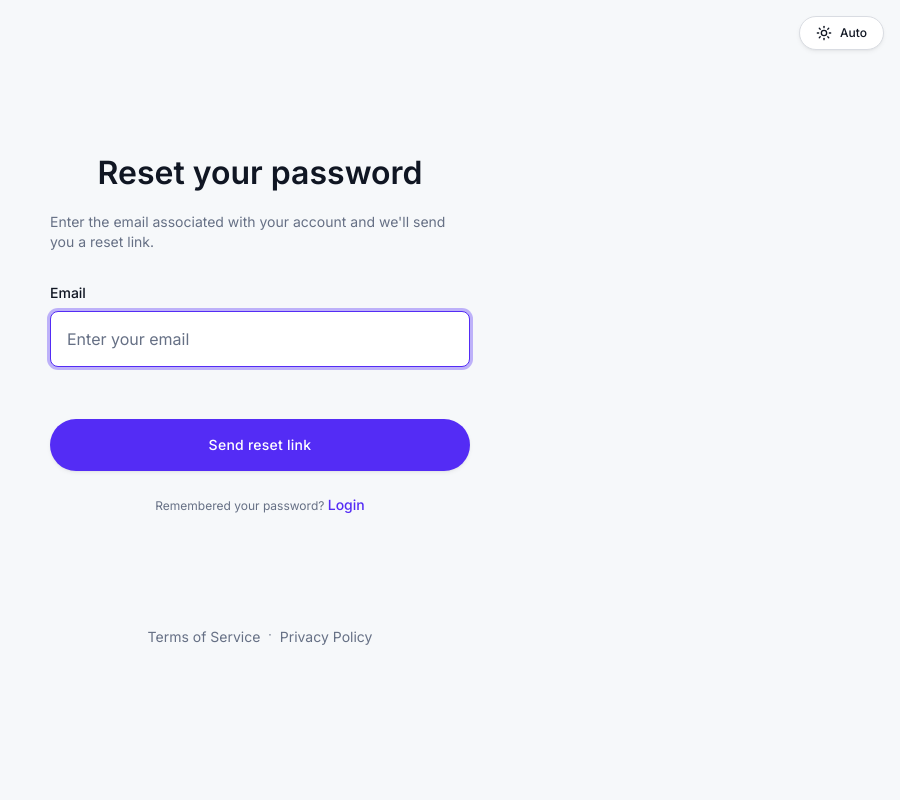
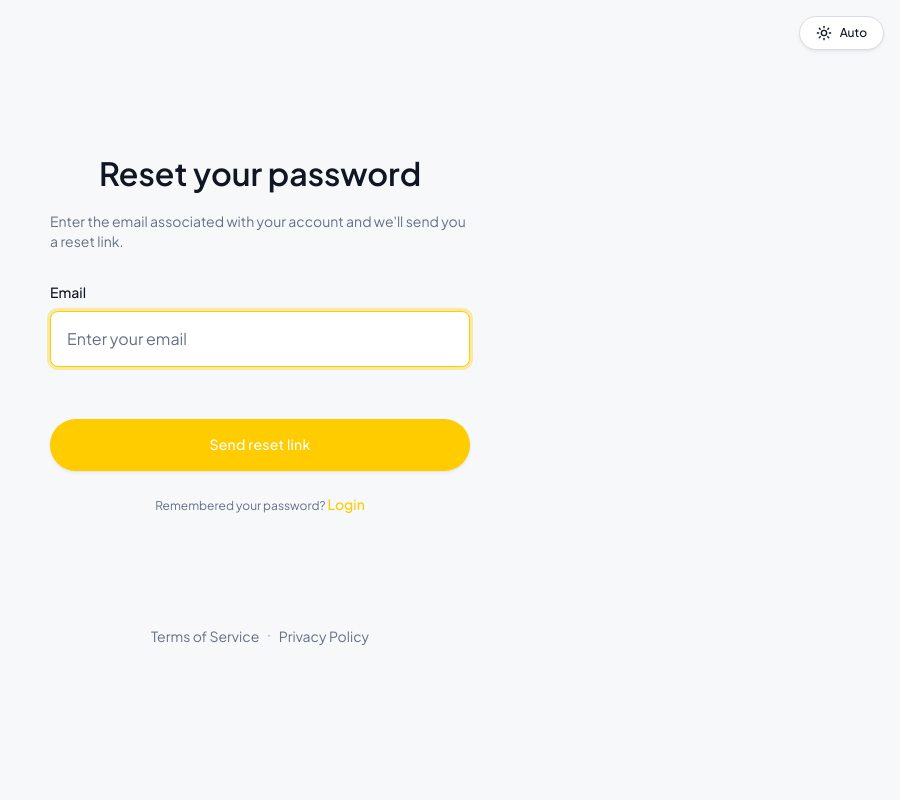
Before and after one commit to Oketha-Senadheera/resqnet, a Java web app: page /forgot-password in a window 1280 px wide. Shown: the whole page, without its empty margins (380-1280 px from the left). Run offline with Tomcat 11, a stand-in JSP engine, Linux system fonts and the light colour scheme; data that the repository does not hold is empty; some libraries are stand-ins or nearby versions.

Commit message:
Migrate auth UI to yellow color scheme matching frontend-html-template
Co-authored-by: NadevnieOketha <157797635+NadevnieOketha@users.noreply.github.com>

```diff
--- a/src/main/webapp/WEB-INF/tags/layouts/auth.tag
+++ b/src/main/webapp/WEB-INF/tags/layouts/auth.tag
@@ -11,7 +11,7 @@
   <link rel="preconnect" href="https://fonts.googleapis.com" />
   <link rel="preconnect" href="https://fonts.gstatic.com" crossorigin />
   <link
-    href="https://fonts.googleapis.com/css2?family=Inter:wght@400;500;600;700&display=swap"
+    href="https://fonts.googleapis.com/css2?family=Plus+Jakarta+Sans:wght@400;500;600;700&display=swap"
     rel="stylesheet"
   />
   <link rel="stylesheet" href="${pageContext.request.contextPath}/static/auth.css" />
--- a/src/main/webapp/static/auth.css
+++ b/src/main/webapp/static/auth.css
@@ -12,9 +12,9 @@
 
 /* ================== 1. SETTINGS (tokens) ================== */
 :root {
-  --color-brand: #542cf5;
-  --color-brand-hover: #4723d6;
-  --color-brand-active: #3b1db4;
+  --color-brand: #ffcc00;
+  --color-brand-hover: #f2bc00;
+  --color-brand-active: #e6b100;
   --color-success: #2f9d5b;
   --color-success-soft: #ebf8f1;
   --color-text: #101623;
@@ -26,10 +26,10 @@
   --radius-sm: 4px;
   --radius-md: 8px;
   --radius-pill: 1000px;
-  --font-sans: "Inter", system-ui, -apple-system, BlinkMacSystemFont, "Segoe UI",
+  --font-sans: "Plus Jakarta Sans", system-ui, -apple-system, BlinkMacSystemFont, "Segoe UI",
     Roboto, Oxygen, Ubuntu, Cantarell, "Fira Sans", "Droid Sans",
     "Helvetica Neue", Arial, sans-serif;
-  --shadow-focus: 0 0 0 3px rgba(84, 44, 245, 0.35);
+  --shadow-focus: 0 0 0 3px rgba(255, 204, 0, 0.35);
   --shadow-elev-1: 0 1px 2px rgba(0, 0, 0, 0.04), 0 2px 4px rgba(0, 0, 0, 0.05);
   --fs-xs: 0.75rem;
   --fs-sm: 0.875rem;
@@ -66,7 +66,7 @@
     --color-white: #1b1f24;
     --color-success: #2f9d5b;
     --color-success-soft: rgba(47, 157, 91, 0.2);
-    --shadow-focus: 0 0 0 3px rgba(126, 103, 255, 0.5);
+    --shadow-focus: 0 0 0 3px rgba(255, 204, 0, 0.5);
     color-scheme: dark;
   }
 }
@@ -79,7 +79,7 @@
   --color-success: #2f9d5b;
   --color-success-soft: rgba(47, 157, 91, 0.2);
   --color-white: #1b1f24;
-  --shadow-focus: 0 0 0 3px rgba(126, 103, 255, 0.5);
+  --shadow-focus: 0 0 0 3px rgba(255, 204, 0, 0.5);
   color-scheme: dark;
 }
 
@@ -349,10 +349,10 @@ a:hover {
   background: var(--color-border);
 }
 .c-password-meter[data-strength="1"] .c-password-meter__bar::before {
-  background: #6d4aff;
+  background: #ffd633;
 }
 .c-password-meter[data-strength="2"] .c-password-meter__bar::before {
-  background: #542cf5;
+  background: #ffcc00;
 }
 .c-password-meter[data-strength="3"] .c-password-meter__bar::before {
   background: #2f9d5b;
```
